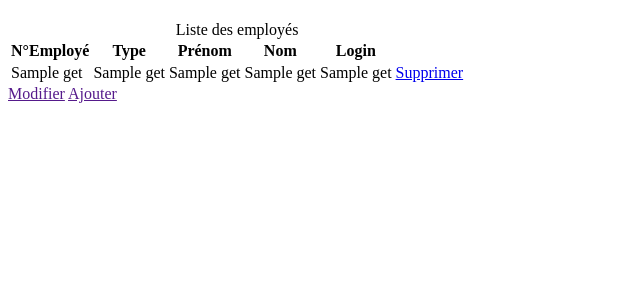
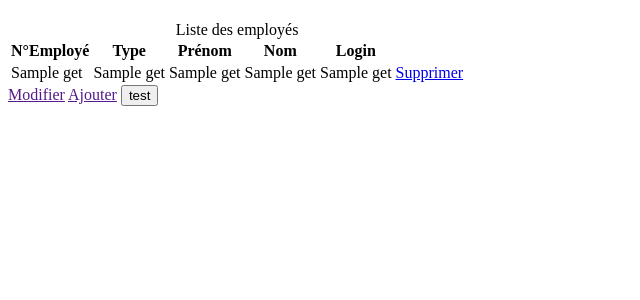
Before and after one commit to doriongilmore/expeditor, a CodeIgniter app: the page made by application/views/manager/gestion_employe.php in a window 1280 px wide. Shown: the top 300 px of the page, without its empty margins (0-640 px from the left). Run offline with CodeIgniter, Linux system fonts and the light colour scheme; the template is opened without the code that fills it: most values are stand-ins (such as "Sample title", 1, 10 or a date in 2020); some libraries are stand-ins or nearby versions.

Commit message:
add row
ertertert

```diff
--- a/application/views/manager/gestion_employe.php
+++ b/application/views/manager/gestion_employe.php
@@ -11,10 +11,10 @@
     <div id="logo">
     </div>
 
-    <table class="table table-striped">
+    <table class="table table-striped" id="employeTable">
 	<caption>Liste des employés</caption>
 	<thead>
-	<tr >
+	<tr>
 		<th>N°Employé</th>
 		<th>Type</th>
 		<th>Prénom</th>
@@ -41,8 +41,19 @@
     <a href id="btnUpdate" value="Supprimer" class="btn btn-warning">Modifier</a>
     <a href id="btnAdd" value="Supprimer" class="btn btn-success">Ajouter</a>
 
+    <input type="button" value="test" onclick="addRow()" >
     <!--<p class="footer">Page rendered in <strong>{elapsed_time}</strong> seconds</p>-->
 </div>
 
+    <script>
+
+    function addRow()
+    {
+
+
+        $('#employeTable > tbody:last-child').append('<tr><td>ddd</td><td>ddddd</td><td>dddd</td><td>dddd</td><td>ddddd</td></tr>');
+    }
+
+    </script>
 </body>
 </html>
```
